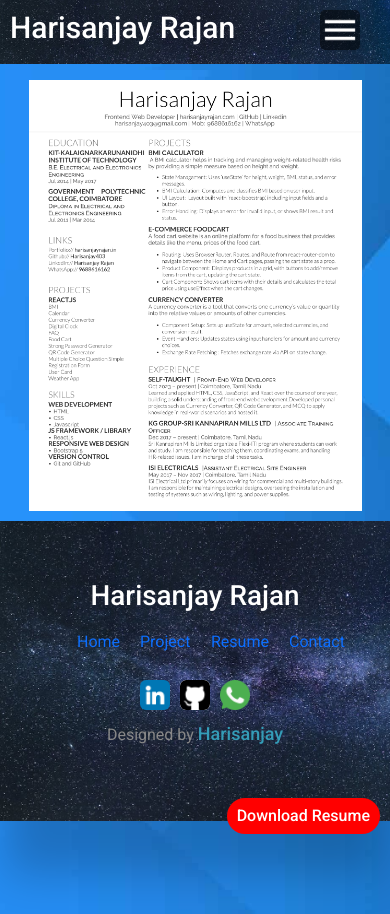
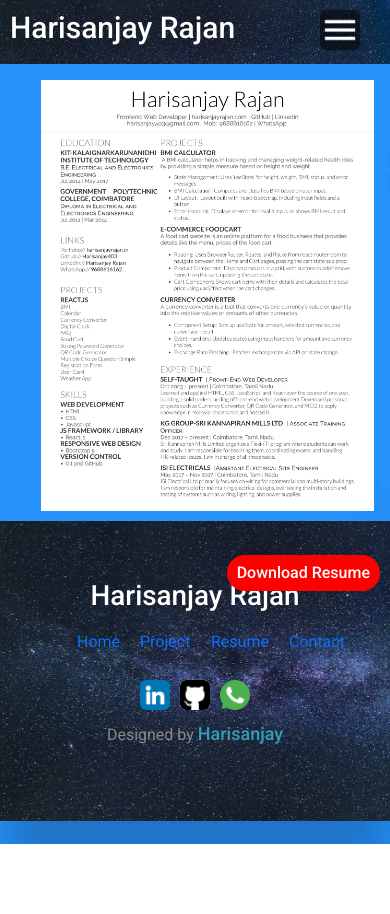
Before and after one commit to Harisanjay403/ReactPractice, a React (Vite) app in the folder portfolio/: page /resume in a window 390 px wide. After the commit the page ends 844 px from the top, so only its background shows below. Built offline with nearby package versions, Linux system fonts and the light colour scheme.

Commit message:
responsive website

```diff
--- a/portfolio/src/Resume.css
+++ b/portfolio/src/Resume.css
@@ -35,6 +35,12 @@
 }
 
 .resume-container img{
-    height:auto;
+    /* height:100%;*/
     width:90%;
 }
+
+@media(max-width:576px){
+    .resume-container a{
+        bottom:30%;
+    }
+}
--- a/portfolio/src/Resume.jsx
+++ b/portfolio/src/Resume.jsx
@@ -2,14 +2,22 @@
 import bmi from './assets/bg_img.jpg'
 import pdf from './assets/HarisanjayRajanResume.pdf'
 import HarisanjayRajanResume from './assets/HarisanjayRajanResume.jpg'
+import { Container, Row, Col, Image} from 'react-bootstrap'
 export const Resume = () =>{
 
     return (
         <>
-            <div className="resume-container">
-                <img src={HarisanjayRajanResume} alt="Resume" />
-                <a href={pdf} download>Download Resume</a>
-            </div>
+        <Container>
+            <Row>
+                <Col xs={12}>
+                    <div className="resume-container">
+                        <img src={HarisanjayRajanResume} alt="Resume" />
+                        <a href={pdf} download>Download Resume</a>
+                    </div>
+                </Col>
+            </Row>
+        </Container>
+
         </>
     )
 }
```
